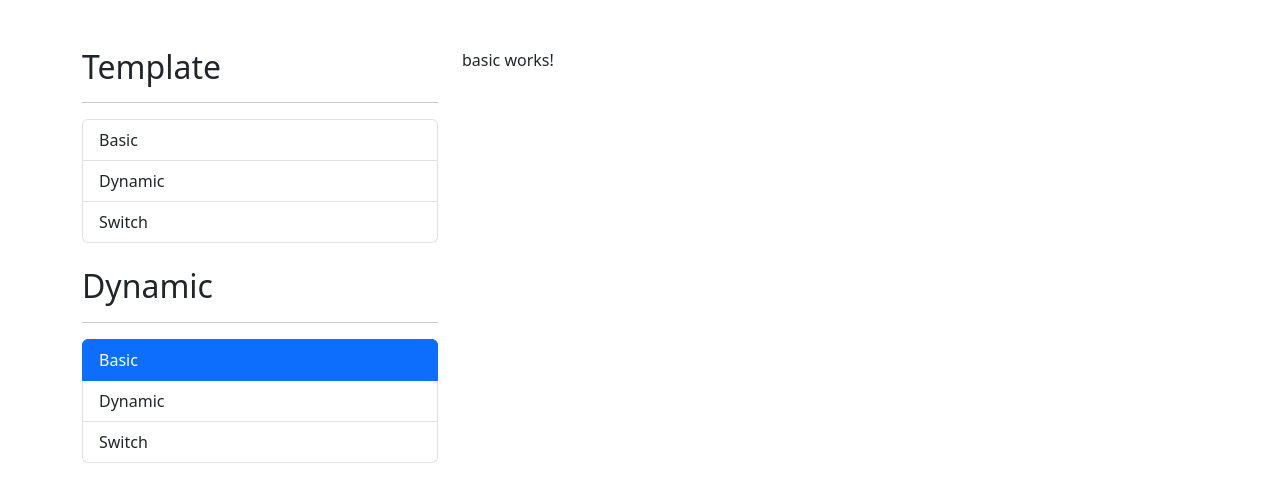
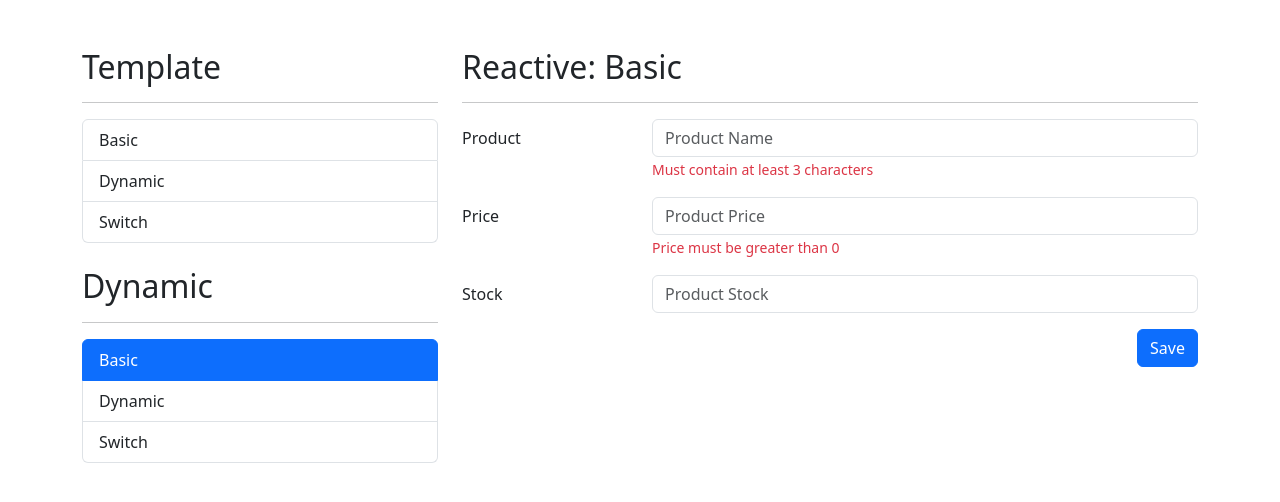
Before and after one commit to Angular-Codes/06-forms-app, an Angular app: page /reactive/basic in a window 1280 px wide. Shown: the top 502 px of the page. Built offline with nearby package versions, Linux system fonts and the light colour scheme.

Commit message:
schema reactive forms

```diff
--- a/src/app/reactive/basic/basic.component.html
+++ b/src/app/reactive/basic/basic.component.html
@@ -1 +1,86 @@
-<p>basic works!</p>
+<h2>Reactive: Basic</h2>
+<hr>
+
+<div class="row">
+  <div class="col">
+    <form
+      autocomplete="off"
+    >
+
+      <div class="mb-3 row">
+        <label class="col-sm-3 col-form-label" for="product-name">Product</label>
+        <div class="col-sm-9">
+          <input
+            id="product-name"
+            type="text"
+            class="form-control"
+            placeholder="Product Name"
+          >
+          <small
+            class="text-danger"
+          >
+            Must contain at least 3 characters
+          </small>
+        </div>
+      </div>
+
+      <div class="mb-3 row">
+        <label class="col-sm-3 col-form-label" for="product-price">Price</label>
+        <div class="col-sm-9">
+          <input
+            id="product-price"
+            type="number"
+            class="form-control"
+            placeholder="Product Price"
+          >
+          <small
+            class="text-danger"
+          >
+            Price must be greater than 0
+          </small>
+        </div>
+      </div>
+
+      <div class="mb-3 row">
+        <label class="col-sm-3 col-form-label" for="product-stock">Stock</label>
+        <div class="col-sm-9">
+          <input
+            id="product-stock"
+            type="number"
+            class="form-control"
+            placeholder="Product Stock"
+          >
+        </div>
+      </div>
+
+      <div class="row">
+        <div class="col">
+          <button
+            type="submit"
+            class="btn btn-primary float-end"
+          >
+            Save
+          </button>
+        </div>
+      </div>
+
+    </form>
+
+  </div>
+</div>
+
+<!-- <div class="row">
+  <div class="col">
+    <span>Valid</span>
+    <pre>{{ form.valid | json }}</pre>
+
+    <span>Pristine</span>
+    <pre>{{ form.pristine | json }}</pre>
+
+    <span>Touched</span>
+    <pre>{{ form.touched | json }}</pre>
+
+    <span>Value</span>
+    <pre>{{ form.value | json }}</pre>
+  </div>
+</div> -->
--- a/src/app/reactive/dynamic/dynamic.component.html
+++ b/src/app/reactive/dynamic/dynamic.component.html
@@ -1 +1,97 @@
-<p>dynamic works!</p>
+<h2>Reactive: <small>Dynamic</small></h2>
+<hr>
+
+<form
+  autocomplete="off"
+>
+
+  <div class="row mb-3">
+    <label class="col-sm-3 col-form-label" >Name</label>
+    <div class="col-sm-9">
+      <input
+        type="text"
+        class="form-control"
+        placeholder="Name"
+      >
+      <small
+        class="text-danger"
+      >
+        Field is required
+      </small>
+    </div>
+  </div>
+
+  <div class="row mb-3">
+    <label class="col-sm-3 col-form-label" >Add</label>
+    <div class="col-sm-9">
+      <div class="input-group">
+        <input
+          type="text"
+          class="form-control"
+          placeholder="Add favorite game"
+        >
+        <button
+          class="btn btn-outline-primary"
+          type="button"
+          (click)="null"
+        >Add</button>
+      </div>
+    </div>
+  </div>
+
+
+  <div class="row mb-3">
+    <label class="col-sm-3 col-form-label" >Favorites</label>
+    <div class="col-sm-9">
+      <!-- <div
+        class="input-group mb-1"
+        *ngFor="let favorite of person.favorites; let i = index"
+      >
+        <input
+          type="text"
+          class="form-control"
+        >
+        <button
+          class="btn btn-outline-danger"
+          type="button"
+          (click)="null"
+        >Delete</button>
+      </div> -->
+    </div>
+  </div>
+
+  <div class="row float-end">
+    <div class="col-sm-9">
+      <button
+        class="btn btn-primary"
+        type="button"
+        (click)="null"
+      >
+        Save
+      </button>
+    </div>
+  </div>
+
+</form>
+
+<!-- <div class="row">
+  <div class="col">
+    <span>Valid</span>
+    <pre>{{ myForm.valid | json }}</pre>
+
+    <span>Pristine</span>
+    <pre>{{ myForm.pristine | json }}</pre>
+
+    <span>Touched</span>
+    <pre>{{ myForm.touched | json }}</pre>
+
+    <span>Value</span>
+    <pre>{{ myForm.value | json }}</pre>
+
+    <span>Person</span>
+    <pre>{{ person | json }}</pre>
+
+    <span>New Game</span>
+    <pre>{{ newGame | json }}</pre>
+  </div>
+</div> -->
--- a/src/app/reactive/switches/switches.component.html
+++ b/src/app/reactive/switches/switches.component.html
@@ -1 +1,93 @@
-<p>switches works!</p>
+<h2>Reactive: Switches</h2>
+<hr>
+
+<form>
+
+  <div class="row mb-3">
+    <label class="col-sm-3 col-form-label">Gender</label>
+    <div class="col-sm-9">
+      <div class="form-check">
+        <input
+          class="form-check-input"
+          type="radio"
+          name="gender"
+          id="flexRadioDefault1"
+          value="M"
+        >
+        <label class="form-check-label" for="flexRadioDefault1">
+          Male
+        </label>
+      </div>
+      <div class="form-check">
+        <input
+          class="form-check-input"
+          type="radio"
+          name="gender"
+          id="flexRadioDefault2"
+          value="F"
+        >
+        <label class="form-check-label" for="flexRadioDefault2">
+          Female
+        </label>
+      </div>
+    </div>
+  </div>
+
+  <div class="row mb-3">
+    <label class="col-sm-3 col-form-label">Notifications</label>
+    <div class="col-sm-9">
+      <div class="form-check form-switch mt-2">
+        <input
+          class="form-check-input"
+          type="checkbox"
+          role="switch"
+          id="flexSwitchCheckChecked"
+        >
+        <label class="form-check-label" for="flexSwitchCheckChecked">Notifications</label>
+      </div>
+    </div>
+  </div>
+
+
+  <div class="row mb-3">
+    <label class="col-sm-3 col-form-label"></label>
+    <div class="col-sm-9">
+      <div class="form-check">
+        <input
+          class="form-check-input"
+          type="checkbox"
+          id="defaultCheck1"
+        >
+        <label class="form-check-label" for="defaultCheck1">
+          Terms and Conditions
+        </label>
+      </div>
+    </div>
+  </div>
+
+  <div class="row">
+    <div class="col">
+      <button
+        type="submit"
+        class="btn btn-primary float-end"
+      >
+        Submit
+      </button>
+    </div>
+  </div>
+
+</form>
+
+
+<!-- <h5>Form Value</h5>
+<pre>{{ myForm.value | json }}</pre>
+<br>
+
+<h5>Person</h5>
+<pre>{{ person | json }}</pre>
+
+<h5>Valid</h5>
+<pre>{{ myForm.valid }}</pre>
+
+<h5>Conditions</h5>
+<pre>{{ termsAndConditions }}</pre> -->
```
